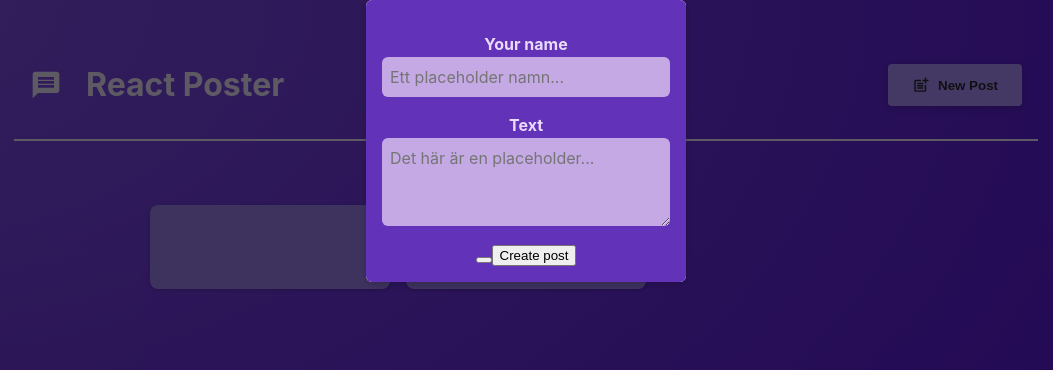
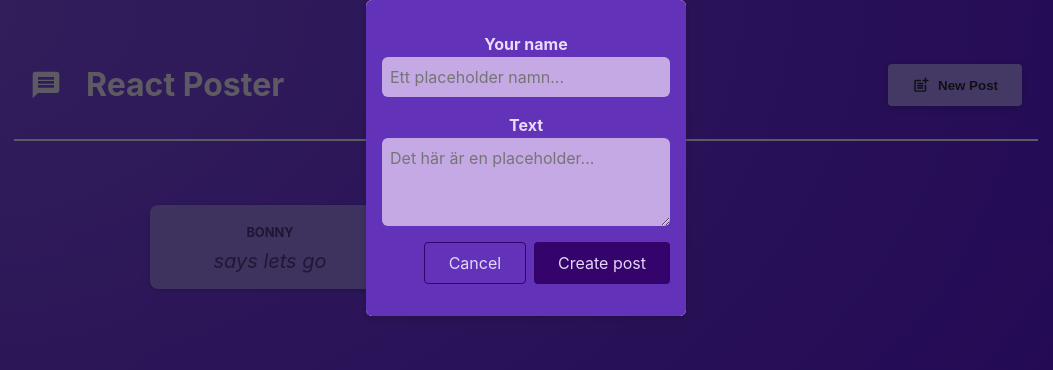
Before and after one commit to johanaller/next-js-react, a React (Vite) app: page / in a window 1280 px wide. Both pictures are taken after a click on the button "New Post". Shown: the top 370 px of the page, without its empty margins (114-1167 px from the left). Built offline with nearby package versions, Linux system fonts and the light colour scheme.

Commit message:
updating button styling

```diff
--- a/src/components/NewPost/NewPost.jsx
+++ b/src/components/NewPost/NewPost.jsx
@@ -1,7 +1,7 @@
 import styles from "./NewPost.module.css"
 import { useState } from "react";
 
-function NewPost({  onSubmit }) {
+function NewPost({ onClose }) {
 
     const [authorName, setAuthorName] = useState("");
     const [bodyText, setBodyText] = useState("");
@@ -14,7 +14,7 @@ function NewPost({  onSubmit }) {
         setBodyText(event.target.value)
     };
 
-    const handleSubmit = (event) => {
+    const submitHandler = (event) => {
         event.preventDefault();
 
         const postData = ({
@@ -23,16 +23,19 @@ function NewPost({  onSubmit }) {
         });
 
         console.log(postData)
-        setAuthorName("")
-        setBodyText("")
         console.log(bodyText, authorName)
+        onClose()
     }
 
     return (
-            <form className={styles.form} onSubmit={handleSubmit}>
+        <form className={styles.form} onSubmit={submitHandler}>
             <p>
                 <label htmlFor="name"> Your name</label>
-                    <input type="text" id="name" placeholder="Ett placeholder namn..." required onChange={authorChangeHandler} />
+                <input
+                    type="text"
+                    id="name"
+                    placeholder="Ett placeholder namn..."
+                    required onChange={authorChangeHandler} />
             </p>
             <p>
                 <label htmlFor="body">Text</label>
@@ -42,8 +45,10 @@ function NewPost({  onSubmit }) {
                     placeholder={'Det här är en placeholder...'}
                     onChange={bodyChangeHandler} />
             </p>
-                <button type="button"></button>
+            <p className={styles.actions}>
+                <button type="button">Cancel</button>
                 <button type="submit">Create post </button>
+            </p>
 
         </form>
     )
--- a/src/components/NewPost/NewPost.module.css
+++ b/src/components/NewPost/NewPost.module.css
@@ -45,6 +45,7 @@
 
 .actions button[type='button'] {
   background-color: transparent;
+  border: 1px solid #34036c;
 }
 
 .actions button[type='button']:hover {
--- a/src/components/PostList/PostList.jsx
+++ b/src/components/PostList/PostList.jsx
@@ -3,15 +3,14 @@ import Post from "../Post/Post";
 import styles from "./PostList.module.css"
 import Modal from "../Modal/Modal";
 
-function PostList( {isModalOpen, onCloseModal}) {
+function PostList({ isModalOpen, onCloseModal }) {
 
     return (
         <>
-            { isModalOpen &&<Modal isOpen={isModalOpen} onClose={onCloseModal} >
-            <NewPost  />
+            {isModalOpen && <Modal isOpen={isModalOpen} onClose={onCloseModal} >
+                <NewPost onClose={onCloseModal} />
             </Modal>}
             <ul className={styles.posts}>
-                <Post  />
                 <Post author="bonny" body="says lets go" />
             </ul >
         </>
```
Lines whose indentation alone changed are shown as unchanged.
